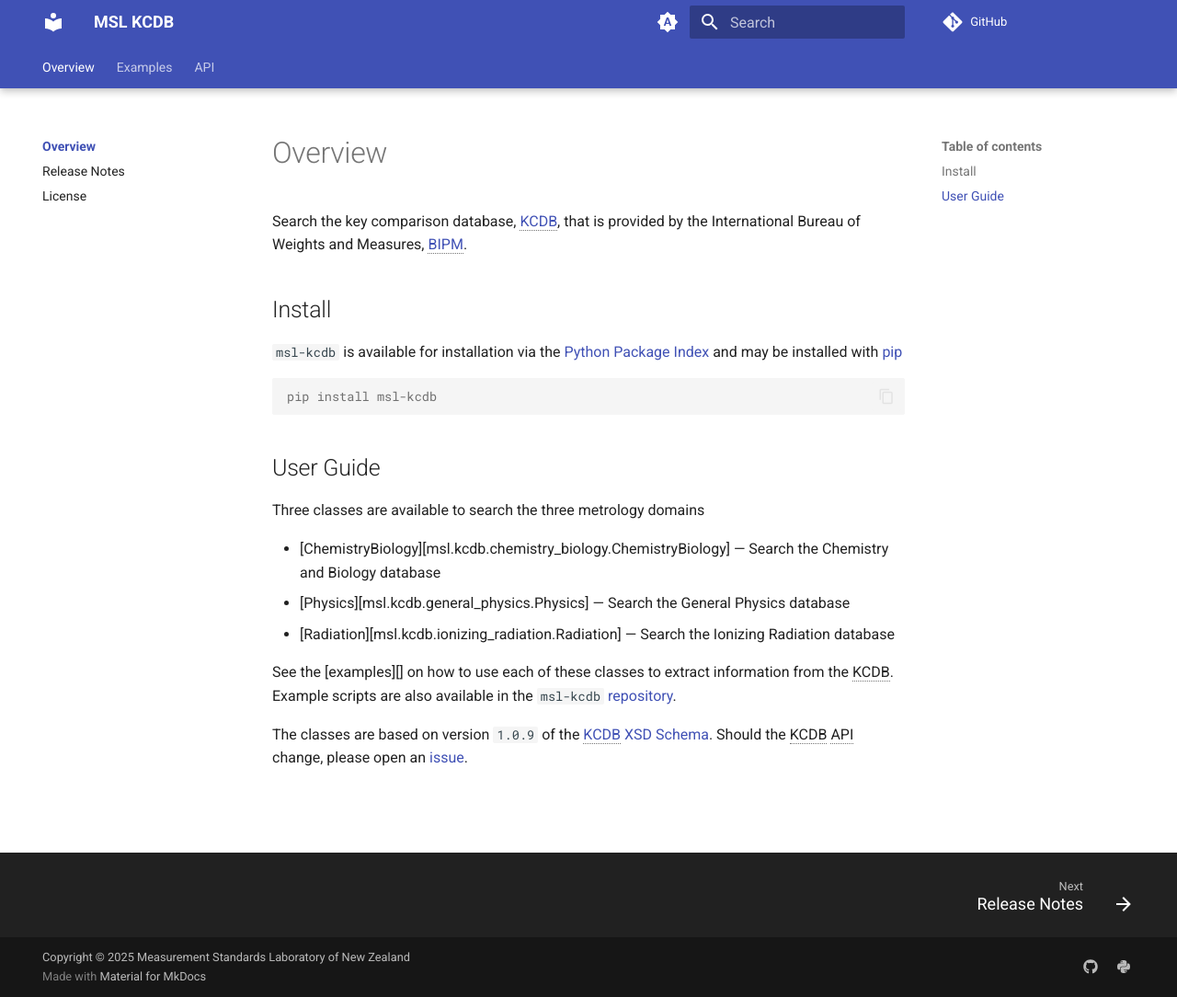
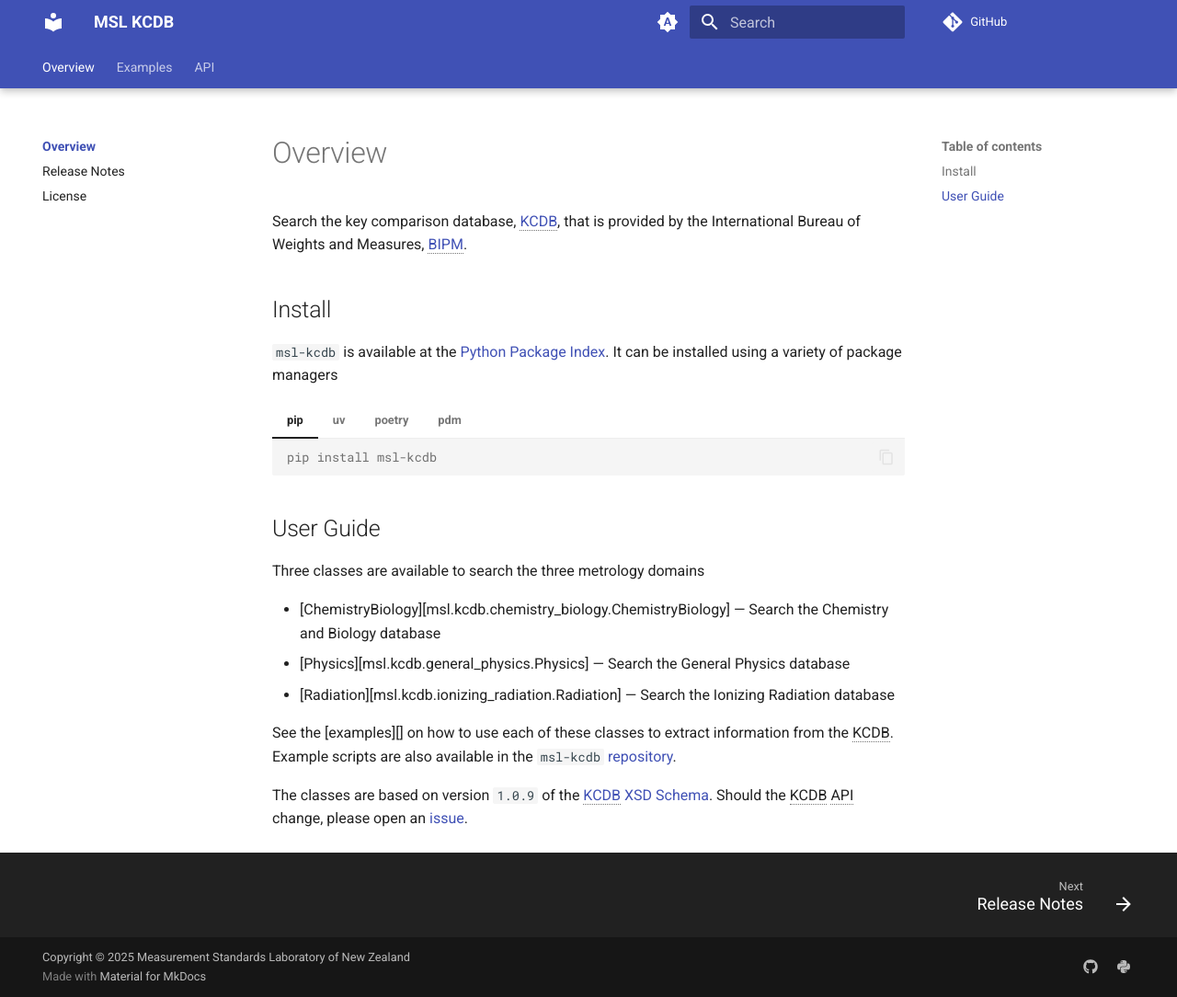
Before and after one commit to MSLNZ/msl-kcdb, an MkDocs documentation site: the page built from docs/index.md, in a window 1280 px wide and 1084 px high. Shown: the whole window at 92% size. Built offline with MkDocs 1.6.1 and Material for MkDocs 9.7.7, drawn with Linux system fonts in a browser that asks for light colours; comment, search, counter and statistics services are not loaded; the version menu is left out.

Commit message:
docs: specify different ways to install

````diff
--- a/docs/index.md
+++ b/docs/index.md
@@ -2,11 +2,27 @@
 Search the key comparison database, [KCDB](https://www.bipm.org/kcdb/cmc/advanced-search){:target="_blank"}, that is provided by the International Bureau of Weights and Measures, [BIPM](https://www.bipm.org/en/){:target="_blank"}.
 
 ## Install
-`msl-kcdb` is available for installation via the [Python Package Index](https://pypi.org/){:target="_blank"} and may be installed with [pip](https://pip.pypa.io/en/stable/){:target="_blank"}
+`msl-kcdb` is available at the [Python Package Index](https://pypi.org/project/msl-kcdb/){:target="_blank"}. It can be installed using a variety of package managers
 
-```console
-pip install msl-kcdb
-```
+=== "pip"
+    ```console
+    pip install msl-kcdb
+    ```
+
+=== "uv"
+    ```console
+    uv add msl-kcdb
+    ```
+
+=== "poetry"
+    ```console
+    poetry add msl-kcdb
+    ```
+
+=== "pdm"
+    ```console
+    pdm add msl-kcdb
+    ```
 
 ## User Guide
 Three classes are available to search the three metrology domains
--- a/mkdocs.yml
+++ b/mkdocs.yml
@@ -64,6 +64,7 @@ nav:
     - Reference Data and Results: api/types.md
 
 markdown_extensions:
+  - admonition
   - abbr
   - attr_list  # enables: [link](url){:target="_blank"}
   - pymdownx.snippets:  # enables: --8<--
@@ -72,6 +73,8 @@ markdown_extensions:
         - includes/abbreviations.md
   - pymdownx.highlight
   - pymdownx.superfences
+  - pymdownx.tabbed:
+      alternate_style: true  # tabs look better on narrower screen sizes (like mobile)
   - toc:
       permalink: "¤"
 
````
